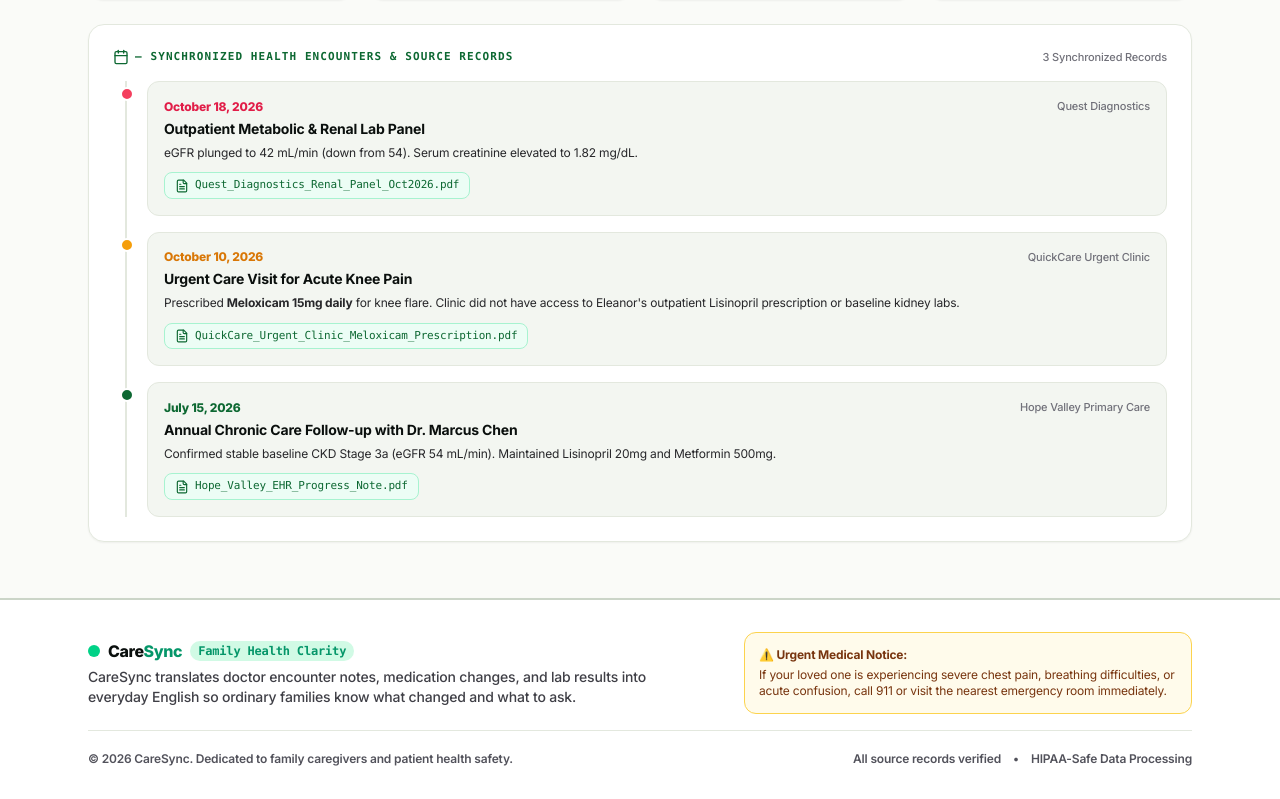
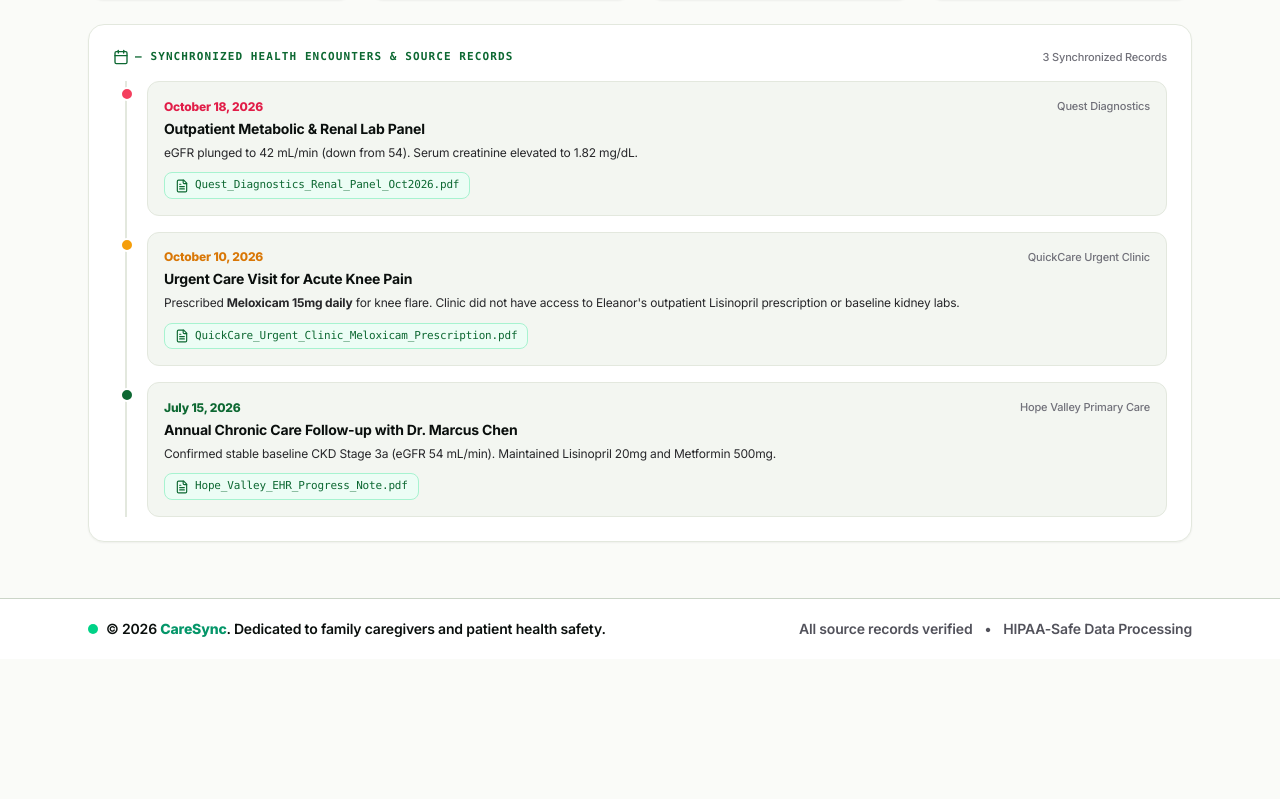
Before and after one commit to Anekenonso/CareSync, a Next.js app: page / in a window 1280 px wide. Shown: the part 1445-2244 px from the top of the page. After the commit the page ends 2104 px from the top, so only its background shows below. Built offline with nearby package versions, Linux system fonts and the light colour scheme.

Commit message:
fix(ux): remove unnecessary card additions from footer and maintain clean, bold layout

```diff
--- a/src/app/layout.tsx
+++ b/src/app/layout.tsx
@@ -75,42 +75,19 @@ export default function RootLayout({
           {children}
         </main>
 
-        {/* Prominent, Bold & High-Visibility Caregiver Footer */}
-        <footer className="mt-8 border-t-2 border-[#CBD5C8] dark:border-[#274737] bg-white dark:bg-[#0E1B15] py-8 text-xs sm:text-sm text-[#27272A] dark:text-[#E2E8F0] no-print relative z-10 shadow-md">
-          <div className="max-w-6xl mx-auto px-4 sm:px-6 space-y-4">
-            <div className="flex flex-col md:flex-row md:items-center justify-between gap-4 pb-4 border-b border-[#E3E8DE] dark:border-[#1C3328]">
-              {/* Brand and Mission */}
-              <div className="space-y-1">
-                <div className="flex items-center gap-2">
-                  <span className="w-3 h-3 rounded-full bg-[#00D287] inline-block shrink-0 shadow-xs"></span>
-                  <strong className="text-base font-extrabold text-[#0A0F0D] dark:text-white tracking-tight">
-                    Care<span className="text-[#059669] dark:text-[#34D399]">Sync</span>
-                  </strong>
-                  <span className="text-xs px-2 py-0.5 rounded-full bg-emerald-100 dark:bg-emerald-950/80 text-[#059669] dark:text-emerald-300 font-bold font-mono">
-                    Family Health Clarity
-                  </span>
-                </div>
-                <p className="text-xs sm:text-sm text-[#3F3F46] dark:text-[#CBD5E1] font-medium max-w-xl leading-relaxed">
-                  CareSync translates doctor encounter notes, medication changes, and lab results into everyday English so ordinary families know what changed and what to ask.
-                </p>
-              </div>
-
-              {/* Safety & Emergency Notice */}
-              <div className="p-3.5 rounded-xl bg-amber-50 dark:bg-amber-950/50 border border-amber-300 dark:border-amber-800/80 text-amber-900 dark:text-amber-200 text-xs max-w-md shrink-0">
-                <strong className="font-bold block mb-1">⚠️ Urgent Medical Notice:</strong>
-                If your loved one is experiencing severe chest pain, breathing difficulties, or acute confusion, call 911 or visit the nearest emergency room immediately.
-              </div>
+        {/* Clean, Bold & Visible Caregiver Footer */}
+        <footer className="mt-8 border-t border-[#CBD5C8] dark:border-[#274737] bg-white dark:bg-[#0E1B15] py-5 text-xs sm:text-sm text-[#27272A] dark:text-[#E2E8F0] no-print relative z-10 shadow-xs">
+          <div className="max-w-6xl mx-auto px-4 sm:px-6 flex flex-col sm:flex-row items-center justify-between gap-3 text-center sm:text-left font-semibold">
+            <div className="flex items-center gap-2">
+              <span className="w-2.5 h-2.5 rounded-full bg-[#00D287] inline-block shrink-0 shadow-xs"></span>
+              <p className="text-[#0A0F0D] dark:text-[#F4FBF7]">
+                © {new Date().getFullYear()} <strong className="font-extrabold text-[#059669] dark:text-[#34D399]">CareSync</strong>. Dedicated to family caregivers and patient health safety.
+              </p>
             </div>
-
-            <div className="flex flex-col sm:flex-row items-center justify-between gap-2 text-xs font-semibold text-[#52525B] dark:text-[#94A3B8] pt-1">
-              <p>
-                © {new Date().getFullYear()} CareSync. Dedicated to family caregivers and patient health safety.
-              </p>
-              <div className="flex items-center gap-3">
-                <span>All source records verified</span>
-                <span>•</span>
-                <span>HIPAA-Safe Data Processing</span>
-              </div>
+            <div className="flex items-center gap-3 text-[#52525B] dark:text-[#94A3B8]">
+              <span>All source records verified</span>
+              <span>•</span>
+              <span>HIPAA-Safe Data Processing</span>
             </div>
           </div>
         </footer>
```
